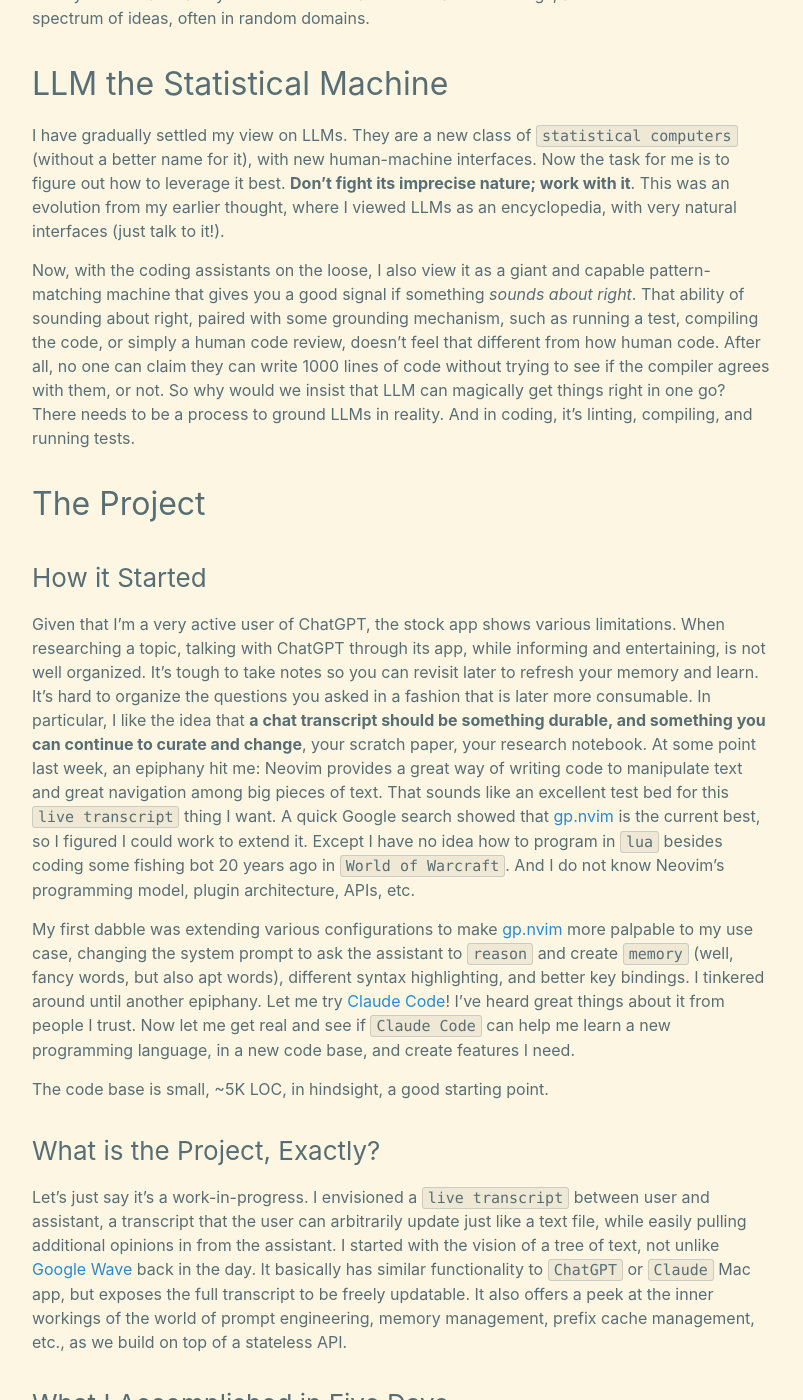
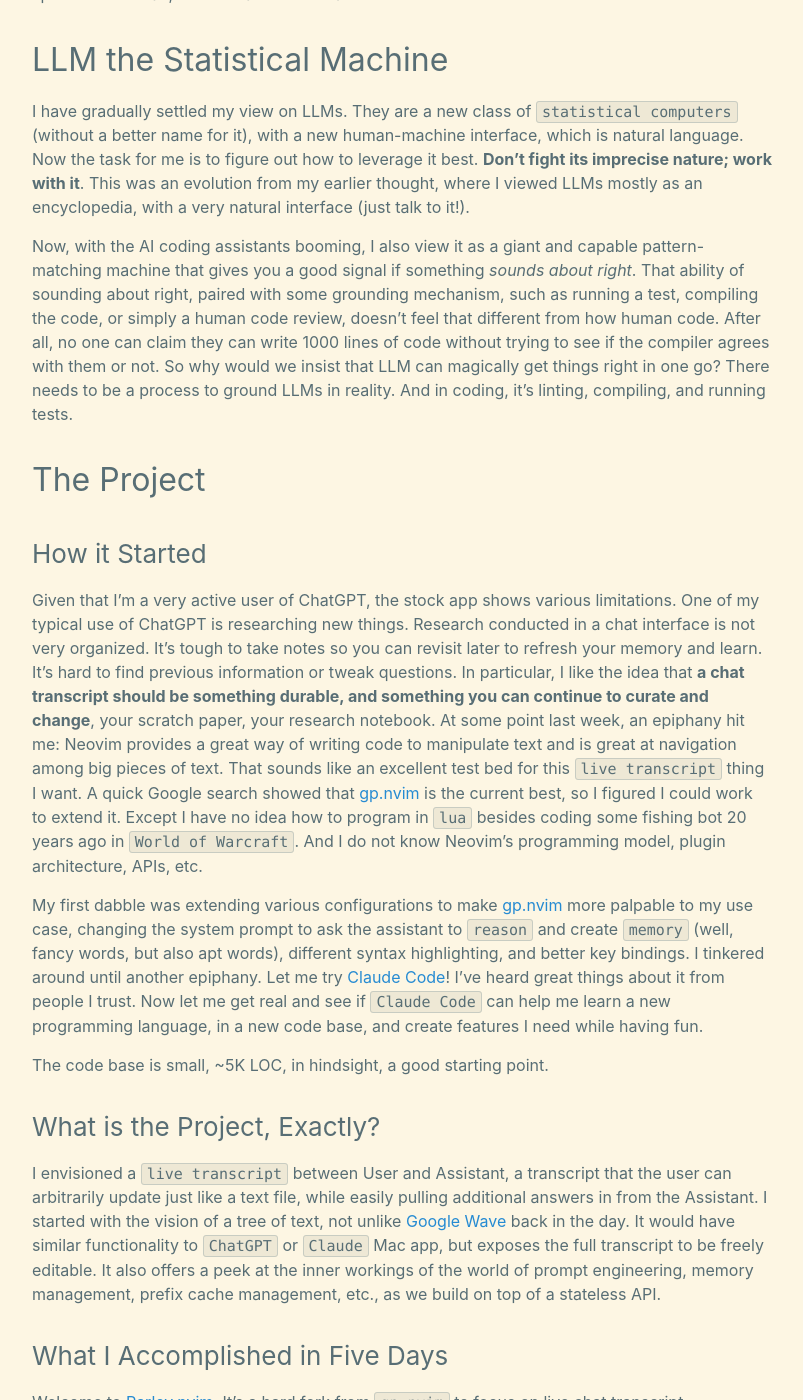
Before and after one commit to xianxu/xianxu.github.io, a Jekyll site: the page built from _posts/2025-04-28-reflection-on-ai-coding.markdown, in a window 1280 px wide and 1400 px high, scrolled down 699 px. Shown: the whole window, without its empty margins (238-1041 px from the left). Built offline with Jekyll 4.4.1, drawn with Linux system fonts in a browser that asks for light colours; comment, search, counter and statistics services are not loaded; some of the changed text lies outside the part shown.

Commit message:
Sync latest _posts from private repo

```diff
--- a/_posts/2025-04-28-reflection-on-ai-coding.markdown
+++ b/_posts/2025-04-28-reflection-on-ai-coding.markdown
@@ -12,7 +12,7 @@
 
 First, some background about myself, to give you some context to evaluate this blog and the capabilities of `Claude Code`.
 
-I consider myself pretty technical. While I haven't written code for 5 years after moving into management, I was still thinking about architectural designs. I'm still the same language polymath, still like to learn new programming languages (latest being [Julia](https://julialang.org/)). I still maintain my good old [Neovim/terminal setup](https://xianxu.github.io/2025/01/04/dot-files.html). It's just my fancy that I will pick it up again in time. Recently, I have had some free time, so I started picking it up again, mostly for fun.
+I consider myself pretty technical. While I haven't written code for 5 years after moving into management, I was still thinking about architectural designs. I'm still the same language polymath, still like to learn new programming languages (latest being [Julia](https://julialang.org/)). I still maintain my good old [Neovim/terminal setup](https://xianxu.github.io/2025/01/04/dot-files.html). It's just my fancy that I will pick it up again in time.
 
 I've been fascinated by LLMs, just like everyone else. In the last two years, I gradually updated my outdated ML knowledge, completed many online courses, mostly on Coursera, and books, e.g., [LLM from scratch](https://github.com/rasbt/LLMs-from-scratch). My last gig at Meta forced me to go into GPU programming-related topics.
 
@@ -20,46 +20,46 @@
 
 ## LLM the Statistical Machine
 
-I have gradually settled my view on LLMs. They are a new class of `statistical computers` (without a better name for it), with new human-machine interfaces. Now the task for me is to figure out how to leverage it best. **Don't fight its imprecise nature; work with it**. This was an evolution from my earlier thought, where I viewed LLMs as an encyclopedia, with very natural interfaces (just talk to it!).
+I have gradually settled my view on LLMs. They are a new class of `statistical computers` (without a better name for it), with a new human-machine interface, which is natural language. Now the task for me is to figure out how to leverage it best. **Don't fight its imprecise nature; work with it**. This was an evolution from my earlier thought, where I viewed LLMs mostly as an encyclopedia, with a very natural interface (just talk to it!).
 
-Now, with the coding assistants on the loose, I also view it as a giant and capable pattern-matching machine that gives you a good signal if something _sounds about right_. That ability of sounding about right, paired with some grounding mechanism, such as running a test, compiling the code, or simply a human code review, doesn't feel that different from how human code. After all, no one can claim they can write 1000 lines of code without trying to see if the compiler agrees with them, or not. So why would we insist that LLM can magically get things right in one go? There needs to be a process to ground LLMs in reality. And in coding, it's linting, compiling, and running tests.
+Now, with the AI coding assistants booming, I also view it as a giant and capable pattern-matching machine that gives you a good signal if something _sounds about right_. That ability of sounding about right, paired with some grounding mechanism, such as running a test, compiling the code, or simply a human code review, doesn't feel that different from how human code. After all, no one can claim they can write 1000 lines of code without trying to see if the compiler agrees with them or not. So why would we insist that LLM can magically get things right in one go? There needs to be a process to ground LLMs in reality. And in coding, it's linting, compiling, and running tests.
 
 ## The Project
 
 ### How it Started
 
-Given that I'm a very active user of ChatGPT, the stock app shows various limitations. When researching a topic, talking with ChatGPT through its app, while informing and entertaining, is not well organized. It's tough to take notes so you can revisit later to refresh your memory and learn. It's hard to organize the questions you asked in a fashion that is later more consumable. In particular, I like the idea that **a chat transcript should be something durable, and something you can continue to curate and change**, your scratch paper, your research notebook. At some point last week, an epiphany hit me: Neovim provides a great way of writing code to manipulate text and great navigation among big pieces of text. That sounds like an excellent test bed for this `live transcript` thing I want. A quick Google search showed that [gp.nvim](https://github.com/Robitx/gp.nvim) is the current best, so I figured I could work to extend it. Except I have no idea how to program in `lua` besides coding some fishing bot 20 years ago in `World of Warcraft`. And I do not know Neovim's programming model, plugin architecture, APIs, etc.
+Given that I'm a very active user of ChatGPT, the stock app shows various limitations. One of my typical use of ChatGPT is researching new things. Research conducted in a chat interface is not very organized. It's tough to take notes so you can revisit later to refresh your memory and learn. It's hard to find previous information or tweak questions. In particular, I like the idea that **a chat transcript should be something durable, and something you can continue to curate and change**, your scratch paper, your research notebook. At some point last week, an epiphany hit me: Neovim provides a great way of writing code to manipulate text and is great at navigation among big pieces of text. That sounds like an excellent test bed for this `live transcript` thing I want. A quick Google search showed that [gp.nvim](https://github.com/Robitx/gp.nvim) is the current best, so I figured I could work to extend it. Except I have no idea how to program in `lua` besides coding some fishing bot 20 years ago in `World of Warcraft`. And I do not know Neovim's programming model, plugin architecture, APIs, etc.
 
-My first dabble was extending various configurations to make [gp.nvim](https://github.com/Robitx/gp.nvim) more palpable to my use case, changing the system prompt to ask the assistant to `reason` and create `memory` (well, fancy words, but also apt words), different syntax highlighting, and better key bindings. I tinkered around until another epiphany. Let me try [Claude Code](https://docs.anthropic.com/en/docs/agents-and-tools/claude-code/overview)! I've heard great things about it from people I trust. Now let me get real and see if `Claude Code` can help me learn a new programming language, in a new code base, and create features I need.
+My first dabble was extending various configurations to make [gp.nvim](https://github.com/Robitx/gp.nvim) more palpable to my use case, changing the system prompt to ask the assistant to `reason` and create `memory` (well, fancy words, but also apt words), different syntax highlighting, and better key bindings. I tinkered around until another epiphany. Let me try [Claude Code](https://docs.anthropic.com/en/docs/agents-and-tools/claude-code/overview)! I've heard great things about it from people I trust. Now let me get real and see if `Claude Code` can help me learn a new programming language, in a new code base, and create features I need while having fun.
 
 The code base is small, ~5K LOC, in hindsight, a good starting point.
 
 ### What is the Project, Exactly?
 
-Let's just say it's a work-in-progress. I envisioned a `live transcript` between user and assistant, a transcript that the user can arbitrarily update just like a text file, while easily pulling additional opinions in from the assistant. I started with the vision of a tree of text, not unlike [Google Wave](https://en.wikipedia.org/wiki/Google_Wave) back in the day. It basically has similar functionality to `ChatGPT` or `Claude` Mac app, but exposes the full transcript to be freely updatable. It also offers a peek at the inner workings of the world of prompt engineering, memory management, prefix cache management, etc., as we build on top of a stateless API.
+I envisioned a `live transcript` between User and Assistant, a transcript that the user can arbitrarily update just like a text file, while easily pulling additional answers in from the Assistant. I started with the vision of a tree of text, not unlike [Google Wave](https://en.wikipedia.org/wiki/Google_Wave) back in the day. It would have similar functionality to `ChatGPT` or `Claude` Mac app, but exposes the full transcript to be freely editable. It also offers a peek at the inner workings of the world of prompt engineering, memory management, prefix cache management, etc., as we build on top of a stateless API.
 
 ### What I Accomplished in Five Days
 
-Welcome to [Parley.nvim](https://github.com/xianxu/parley.nvim). It's a hard fork from `gp.nvim` to focus on live chat transcript experience, not providing an assistant for some coding session in NeoVIM. It's made mostly by `Claude Code` and a bit of me guiding component design, fixing issues, testing, and helping with debugging. And most importantly, I'm the **Uber PM** to dictate how features should work. Together, we made ~ 10K LOC in those 5 days (a week), so averaging 2K LOC a day. Compared to maybe 10K LOC a half on average at some Big Tech. Right, this setup is about `25x` faster. Well, beats your `10x` engineer! Of course, I'm a bit cheeky here; there are caveats, so read on.
+Welcome to [Parley.nvim](https://github.com/xianxu/parley.nvim). It's a hard fork from `gp.nvim` to focus on live chat transcript experience, not providing an assistant for some coding session in Neovim. It's made mainly through `Claude Code` and a bit of my guidance on component design, fixing issues, testing, and helping with debugging. And most importantly, I'm the **Uber PM** to dictate how features should work, and how different features interact and combine. Together, we made ~ 10K LOC in those 5 days (a week), so averaging 2K LOC a day. Compared to maybe 10K LOC a half at some Big Tech, which would be considered above average. Right, this setup is about `25x` faster. Well, beats your `10x` engineer! Of course, I'm a bit cheeky here; there are caveats, so read on.
 
 So what did Claude and I do in those 5 days? Some highlights from [README.md](https://github.com/xianxu/parley.nvim/blob/main/README.md).
 
 1. Your Markdown file is the transcript between `You` and your `Assistant`.
-2. You alternate questions and answers, merely marked with 💬: and 🤖: in the text file.
+2. You alternate questions and answers, marked with 💬: and 🤖: in the text file.
 3. You can update anywhere in the document, so long as you maintain those markers to delineate the alternating conversation.
-4. You can insert new questions in the middle of the document to ask further clarification questions. Proper context will be constructed with exchange up to that point.
-5. You can refresh any question. You can refresh all previous questions leading to your current questions automatically.
-6. You can even edit the `Assistant`'s answers. For example, you can format the first couple of answers the way you like, which will influence how `Assistant` answers future questions!
+4. You can insert new questions in the middle of the document to ask further clarification questions. Proper context will be constructed with the exchange up to that point.
+5. You can refresh any question. You can refresh all previous exchanges leading to your current questions, or choose to use exchanges recorded in the transcript and only send in the last question.
+6. You can even edit the `Assistant`'s answers. For example, as part of your prompt engineering strategy, you can format the first couple of answers the way you like, which will influence how `Assistant` answers future questions.
 7. You can attach local text files, which are prefix-cached to make repeated questions about them cheap. You can include recursively all files in a directory with e.g. `@@/path/to/parley.nvim/**/*.lua`. It's actually a great way to understand the code base itself.
 8. Your long chat in a thread is automatically compacted to save on API expenses, using a summary (📝:) returned for each chat exchange.
-9. You can talk to Claude, ChatGPT, Gemini, and local models through Ollama. I enjoy Claude 3.7 Sonnet the best. This was a departure from my preference for the ChatGPT app, which seems to point to ChatGPT doing better in post-training, while Claude has an edge in pre-training.
+9. You can talk to `Claude`, `ChatGPT`, `Gemini`, and locally hosted models through `Ollama`. I enjoy Claude 3.7 Sonnet the best. This was a departure from my preference for the ChatGPT app.
     1. You can also ask different questions to different chatbots, though I haven't found a good use case for that yet.
 10. There are various small features, like integration with `lualine` to show LLM prefix caching behavior, and integration with `telescope` for a table of contents to navigate to different questions. There are also different colorings for questions (💬:), reasoning output (🧠:), summary output (📝:), etc.
 11. And the transcript can easily be published, as it's just a markdown file!
 
 I used `Parley`, over Anthropic's `Claude 3.7 Sonnet`, to review some legal document 100 pages long, 200+K words, in a transcript with tens of questions around the 17 articles of the document, sprinkled with questions about legal terms I don't understand. Exactly how I wanted it to be!
 
-I also used it to criticize this post :).
+I also used it to criticize this post. 😃
 
 ## The Learning
 
@@ -67,21 +67,21 @@
 
 `Claude Code` is not your typical auto-complete. It can plan out and write a whole new feature, across a couple of files, all on its own, based merely on a plain English description of the problem. I was positively wowed when it implemented the first feature correctly on the first try. One thing that is very clear from this experience is that a large portion of programming is about dealing with the incidental complexities of the programming language, code structures, build systems, and the list goes on and on. They have nothing to do with the core of algorithmic/business logic. I can see `Claude Code` in time will be able to remove all those barriers.
 
-Don't let this short section fool you. AI coding is real and it's coming!
+Don't let this short section fool you. AI coding is real and it's coming! It makes working code with some minor help.
 
 ### The Bad
 
 `Claude Code` often would make localized fixes. For example, when it tries fixing some nil object bug, it adds nil checks to make the problem disappear. That's at a very entry-level programmer's style of programming. I had to ask it often to figure out the root cause of why that object is nil, to identify the root cause. `Claude Code` otherwise would eagerly sprinkle checks for nils and types everywhere.
 
-I often need to stop it and ask it to focus on a certain area of the code, or give it some examples of what I want to happen, some basic structure, or tell it observations that I think are relevant. `Claude Code` often makes very complicated fixes or designs, not considering generalization and simplification of logic. There are a lot of copy/paste patterns, and they fit a pattern-matching machine. For example, it kept looping through lines in the buffer over and over for each feature, where some planning can use a single loop while keeping track of the running state. I ended up describing that it should use one loop to extract chat exchanges in the file, and each exchange has a bunch of lines of questions and answers, one line of reasoning, and one line of summary. For another example, it would happily copy and paste code to read from a file and format in a couple of places, when all those places share the same logic, I needed to ask it to use the other implementation, instead of copying/pasting the same thing to another location.
+I often need to stop it and ask it to focus on a certain area of the code, or give it some examples of what I want to happen, some basic structure, or tell it observations that I think are relevant. `Claude Code` often makes very complicated fixes or designs, not considering generalization and simplification of logic. There are a lot of copy/paste patterns, and they fit what a pattern-matching machine would do, I suppose. For example, it kept looping through lines in the vim buffer over and over for each feature it added, where some planning can use a single loop while keeping track of the running state. I ended up describing that it should use one loop to extract chat exchanges in the file, and each exchange has a bunch of lines of questions and answers, one line of reasoning, and one line of summary. For another example, it would happily copy and paste code to read from a file and format in a couple of places, when all those places share the same logic, I needed to ask it to use the other implementation, instead of copying/pasting the same thing to another location.
 
-What's impressive though is that once so prompted, `Claude Code` always happily churns out good code for implementation. This surely feels like a gap to improve upon, but also seems easily addressable.
+What's impressive though is that once so prompted, `Claude Code` always happily churns out good code for implementation. This surely feels like a gap to improve upon, but also doesn't seem too complicated to address.
 
 There were cases where I got antsy and interrupted it, thinking, dam, I can write that in 1 minute, just those three lines in those two places. Well, I'll admit I often overestimated my fluency in the language and environment! I usually found myself bogged down in "mundane details". Right, Mundane details are exactly what Claude is great for! Do remember I'm a very rusty programmer, who hasn't coded in Neovim or Lua before. I do think a competent programmer can beat `Claude Code` to make small changes across a bunch of places faster.
 
 ### Is That Just Pattern Recognition?
 
-I think that's likely the case. It can be viewed as a natural progression of IDEs (I know, I belittled IDE at the beginning of this post). From the `show properties of an object` and select, to auto-complete a function based on description, then to writing features, is essentially auto-completion across a bunch of files, at the proper location. It feels like the natural progression of increasingly sophisticated statistical models. And there's nothing wrong with having a very capable pattern matcher at your disposal, you know.
+I think that's likely the case. It can be viewed as a natural progression of IDEs (I know, I belittled IDE at the beginning of this post). From the `show properties of an object` and select, to auto-complete a function based on description, then to writing features, is essentially auto-completion across a bunch of files, at the proper location. It feels like the natural progression of increasingly sophisticated statistical models. And there's nothing wrong with having a very capable pattern matcher on your side, you know!
 
 With this experience, I also hypothesized that it's easier for LLMs to write features than to fix bugs. I theorized that, for one, there are plenty of training examples for feature development, just use all public GitHub repos. Bug fixes seem more subtle, as you need to trace through a call chain, which is often not localized in one portion of a file. The bigger issue might be that there is much less training data for debugging things, as those tend to be locked in the developers' minds. No one's going to document their debugging glory, right 💡?!
 
```
